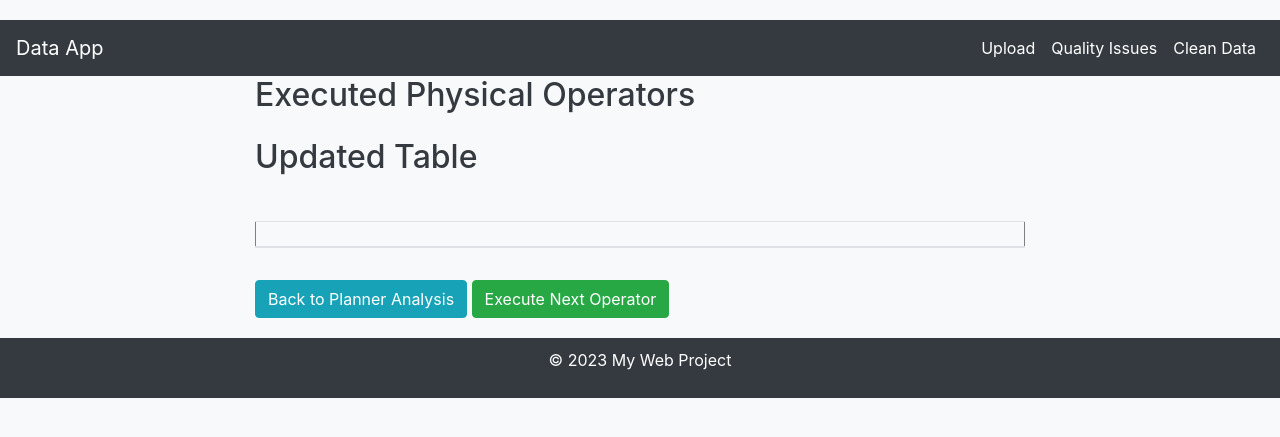
After one commit to fmh1art/AutoPrep, a Flask app: page /display_executed_operators in a window 1280 px wide. The commit adds this page. Shown: the top 437 px of the page. Run offline with Flask 3, Linux system fonts and the light colour scheme; lists and menus that the app fills with data are empty; some libraries are stand-ins or nearby versions.

Commit message:
feat: step 4

```diff
--- a/web/app.py
+++ b/web/app.py
@@ -1,94 +1,19 @@
+import os
 from flask import Flask, render_template, request, redirect, url_for, session
-import pandas as pd
-from werkzeug.utils import secure_filename
-import os
+from web.routes import init_app
+from web import utils
 
 app = Flask(__name__)
 app.secret_key = 'your_secret_key'
 UPLOAD_FOLDER = 'uploads'
 
-# 自动创建上传目录
 if not os.path.exists(UPLOAD_FOLDER):
     os.makedirs(UPLOAD_FOLDER)
 
 app.config['UPLOAD_FOLDER'] = UPLOAD_FOLDER
 
-def data_analyze(df):
-    return ["A demo for data quality issues"]
-
-def function_pool(issue_id):
-    return ["A demo for function options"]
-
-def exe_function(df):
-    return df
-
-def gen_code(quality_issues):
-    return "A demo for code generation"
-
-def exe_code(code):
-    return "A demo for code execution"
-
-@app.route('/')
-def upload():
-    return render_template('upload.html')
-
-@app.route('/upload', methods=['POST'])
-def upload_file():
-    if 'file' not in request.files:
-        return redirect(url_for('upload'))
-
-    file = request.files['file']
-    if file.filename == '':
-        return redirect(url_for('upload'))
-
-    question = request.form.get('question')
-    session['question'] = question
-
-    filename = secure_filename(file.filename)
-    file_path = os.path.join(app.config['UPLOAD_FOLDER'], filename)
-    file.save(file_path)
-
-    # 使用pandas读取文件
-    df = pd.read_csv(file_path)  # 假设是CSV格式，支持其他格式的话可以调整
-    session['dataframe'] = df.to_dict()  # 转换为dict并存入session
-
-    # 分析数据质量问题
-    quality_issues = data_analyze(df)
-    session['quality_issues'] = quality_issues  # 存储分析结果
-
-    # 显示原始表格和问题
-    return render_template('original_table_and_question.html', data=df.to_html(classes="table table-striped"), question=question)
-
-@app.route('/quality_issues')
-def quality_issues():
-    quality_issues = session.get('quality_issues', [])
-    return render_template('quality_issues.html', issues=quality_issues)
-
-@app.route('/function_options/<issue_id>')
-def function_options(issue_id):
-    # 获取对应数据质量问题的解决方案
-    options = function_pool(issue_id)
-    return render_template('function_options.html', options=options, issue_id=issue_id)
-
-@app.route('/apply_function/<issue_id>/<function_id>')
-def apply_function(issue_id, function_id):
-    # 使用选定的函数处理数据质量问题
-    df = pd.DataFrame(session.get('dataframe'))
-    df_clean = exe_function(df)
-    session['dataframe'] = df_clean.to_dict()  # 更新干净数据
-
-    return redirect(url_for('clean_data'))
-
-@app.route('/clean_data')
-def clean_data():
-    df_clean = pd.DataFrame(session.get('dataframe'))
-    return render_template('clean_data.html', data=df_clean.to_html(classes="table table-striped"))
-
-@app.route('/code_result')
-def code_result():
-    code = gen_code(session.get('quality_issues'))
-    answer = exe_code(code)
-    return render_template('code_result.html', code=code, answer=answer)
+# Initialize routes
+init_app(app)
 
 if __name__ == '__main__':
     app.run(debug=True)
--- /dev/null
+++ b/web/routes.py
@@ -0,0 +1,112 @@
+# web/routes.py
+
+from flask import render_template, request, redirect, url_for, session
+from web.forms import UploadForm
+from web.utils import data_analyze, function_pool, exe_function, gen_code, exe_code, distribute_logical_operators, execute_physical_operator, handle_error
+import pandas as pd
+from werkzeug.utils import secure_filename
+import os
+
+def init_app(app):
+    @app.route('/')
+    def upload():
+        form = UploadForm()
+        return render_template('pages/upload.html', form=form)
+
+    @app.route('/upload', methods=['POST'])
+    def upload_file():
+        if 'file' not in request.files:
+            return redirect(url_for('upload'))
+
+        file = request.files['file']
+        if file.filename == '':
+            return redirect(url_for('upload'))
+
+        question = request.form.get('question')
+        session['question'] = question
+
+        filename = secure_filename(file.filename)
+        file_path = os.path.join(app.config['UPLOAD_FOLDER'], filename)
+        file.save(file_path)
+
+        df = pd.read_csv(file_path)
+        session['dataframe'] = df.to_dict()
+
+        quality_issues = data_analyze(df)
+        session['quality_issues'] = quality_issues
+
+        return redirect(url_for('display_question_and_table'))
+
+    @app.route('/display_question_and_table')
+    def display_question_and_table():
+        df = pd.DataFrame(session.get('dataframe'))
+        question = session.get('question')
+        return render_template('pages/original_table_and_question.html', data=df.to_html(classes="table table-striped"), question=question)
+
+    @app.route('/execute_physical_operators')
+    def execute_physical_operators():
+        df = pd.DataFrame(session.get('dataframe'))
+        physical_operators = session.get('physical_operators', [])
+        executed_operators = []
+
+        for operator in physical_operators:
+            try:
+                df = execute_physical_operator(df, operator)
+                executed_operators.append(operator)
+            except Exception as e:
+                error_message = handle_error(str(e))
+                executed_operators.append(error_message)
+
+        session['dataframe'] = df.to_dict()
+        session['executed_operators'] = executed_operators
+
+        return redirect(url_for('display_executed_operators'))
+
+    @app.route('/display_executed_operators')
+    def display_executed_operators():
+        df = pd.DataFrame(session.get('dataframe'))
+        executed_operators = session.get('executed_operators', [])
+        return render_template('pages/executed_operators.html', data=df.to_html(classes="table table-striped"), executed_operators=executed_operators)
+
+    @app.route('/planner_analysis')
+    def planner_analysis():
+        question = session.get('question')
+        df = pd.DataFrame(session.get('dataframe'))
+
+        # Simulate Planner's analysis and provide logical operation operators
+        logical_operators = ["Augment", "Normalize", "Filter"]  # Example logical operators
+
+        # Distribute logical operators to expert models and generate physical operators
+        physical_operators = distribute_logical_operators(logical_operators)
+        session['physical_operators'] = physical_operators
+
+        return render_template('pages/planner_analysis.html', question=question, data=df.to_html(classes="table table-striped"), logical_operators=logical_operators, physical_operators=physical_operators)
+
+    @app.route('/quality_issues')
+    def quality_issues():
+        quality_issues = session.get('quality_issues', [])
+        return render_template('pages/quality_issues.html', issues=quality_issues)
+
+    @app.route('/function_options/<issue_id>')
+    def function_options(issue_id):
+        options = function_pool(issue_id)
+        return render_template('pages/function_options.html', options=options, issue_id=issue_id)
+
+    @app.route('/apply_function/<issue_id>/<function_id>')
+    def apply_function(issue_id, function_id):
+        df = pd.DataFrame(session.get('dataframe'))
+        df_clean = exe_function(df)
+        session['dataframe'] = df_clean.to_dict()
+
+        return redirect(url_for('clean_data'))
+
+    @app.route('/clean_data')
+    def clean_data():
+        df_clean = pd.DataFrame(session.get('dataframe'))
+        return render_template('pages/clean_data.html', data=df_clean.to_html(classes="table table-striped"))
+
+    @app.route('/code_result')
+    def code_result():
+        code = gen_code(session.get('quality_issues'))
+        answer = exe_code(code)
+        return render_template('pages/code_result.html', code=code, answer=answer)
--- /dev/null
+++ b/web/templates/_includes/footer.html
@@ -0,0 +1,3 @@
+<div class="footer">
+    <p>&copy; 2023 My Web Project</p>
+</div>
--- a/web/templates/base.html
+++ b/web/templates/layout/base.html
@@ -5,10 +5,9 @@
     <meta name="viewport" content="width=device-width, initial-scale=1.0">
     <title>{% block title %}My Web Project{% endblock %}</title>
     <link rel="stylesheet" href="https://stackpath.bootstrapcdn.com/bootstrap/4.5.2/css/bootstrap.min.css">
-    <link rel="stylesheet" href="{{ url_for('static', filename='styles.css') }}">
+    <link rel="stylesheet" href="{{ url_for('static', filename='css/styles.css') }}">
 </head>
 <body>
-
 <nav class="navbar navbar-expand-lg navbar-dark bg-dark">
     <a class="navbar-brand" href="{{ url_for('upload') }}">Data App</a>
     <div class="collapse navbar-collapse">
@@ -19,14 +18,11 @@
         </ul>
     </div>
 </nav>
-
 <div class="container">
     {% block content %}{% endblock %}
 </div>
-
 <div class="footer">
     <p>&copy; 2023 My Web Project</p>
 </div>
-
 </body>
 </html>
--- a/web/templates/clean_data.html
+++ b/web/templates/pages/clean_data.html
@@ -1,7 +1,5 @@
-{% extends "base.html" %}
-
+{% extends "layout/base.html" %}
 {% block title %}Clean Data{% endblock %}
-
 {% block content %}
 <h2>Clean Data</h2>
 <div class="table-responsive mt-4">
--- a/web/templates/code_result.html
+++ b/web/templates/pages/code_result.html
@@ -1,11 +1,8 @@
-{% extends "base.html" %}
-
+{% extends "layout/base.html" %}
 {% block title %}Code Result{% endblock %}
-
 {% block content %}
 <h2>Generated Code</h2>
 <pre class="bg-light p-3">{{ code }}</pre>
-
 <h2>Extracted Answer</h2>
 <p class="mt-3">{{ answer }}</p>
 <a href="{{ url_for('upload') }}" class="btn btn-info mt-3">Back to Upload</a>
--- /dev/null
+++ b/web/templates/pages/executed_operators.html
@@ -0,0 +1,18 @@
+<!-- web/templates/pages/executed_operators.html -->
+
+{% extends "layout/base.html" %}
+{% block title %}Executed Operators{% endblock %}
+{% block content %}
+<h2>Executed Physical Operators</h2>
+<ul class="list-group mt-4">
+    {% for operator in executed_operators %}
+        <li class="list-group-item">{{ operator }}</li>
+    {% endfor %}
+</ul>
+<h2>Updated Table</h2>
+<div class="table-responsive mt-4">
+    {{ data | safe }}
+</div>
+<a href="{{ url_for('planner_analysis') }}" class="btn btn-info mt-3">Back to Planner Analysis</a>
+<a href="{{ url_for('execute_physical_operators') }}" class="btn btn-success mt-3">Execute Next Operator</a>
+{% endblock %}
--- a/web/templates/function_options.html
+++ b/web/templates/pages/function_options.html
@@ -1,7 +1,5 @@
-{% extends "base.html" %}
-
+{% extends "layout/base.html" %}
 {% block title %}Function Options{% endblock %}
-
 {% block content %}
 <h2>Function Options for Issue {{ issue_id }}</h2>
 <ul class="list-group mt-4">
--- a/web/templates/original_table_and_question.html
+++ b/web/templates/pages/original_table_and_question.html
@@ -1,4 +1,6 @@
-{% extends "base.html" %}
+<!-- web/templates/pages/original_table_and_question.html -->
+
+{% extends "layout/base.html" %}
 {% block title %}Original Table and Question{% endblock %}
 {% block content %}
 <h2>Original Table</h2>
@@ -7,5 +9,5 @@
 </div>
 <h2>Your Question</h2>
 <p>{{ question }}</p>
-<a href="{{ url_for('quality_issues') }}" class="btn btn-info mt-3">Next: Analyze Data Quality Issues</a>
+<a href="{{ url_for('planner_analysis') }}" class="btn btn-info mt-3">Next: Planner Analysis</a>
 {% endblock %}
--- a/web/templates/quality_issues.html
+++ b/web/templates/pages/quality_issues.html
@@ -1,4 +1,4 @@
-{% extends "base.html" %}
+{% extends "layout/base.html" %}
 {% block title %}Data Quality Issues{% endblock %}
 {% block content %}
 <h2>Data Quality Issues</h2>
```
Also changed, not shown: web/experts.py (added, +23 -0 lines), web/forms.py (added, +8 -0 lines), web/init.py (added, +14 -0 lines), web/templates/_includes/header.html (added, +10 -0 lines), web/templates/pages/planner_analysis.html (added, +24 -0 lines), web/templates/pages/upload.html (added, +15 -0 lines), web/templates/upload.html (deleted, +0 -15 lines), web/utils.py (added, +44 -0 lines), web/static/css/styles.css (renamed from web/static/styles.css), 1 other file.
